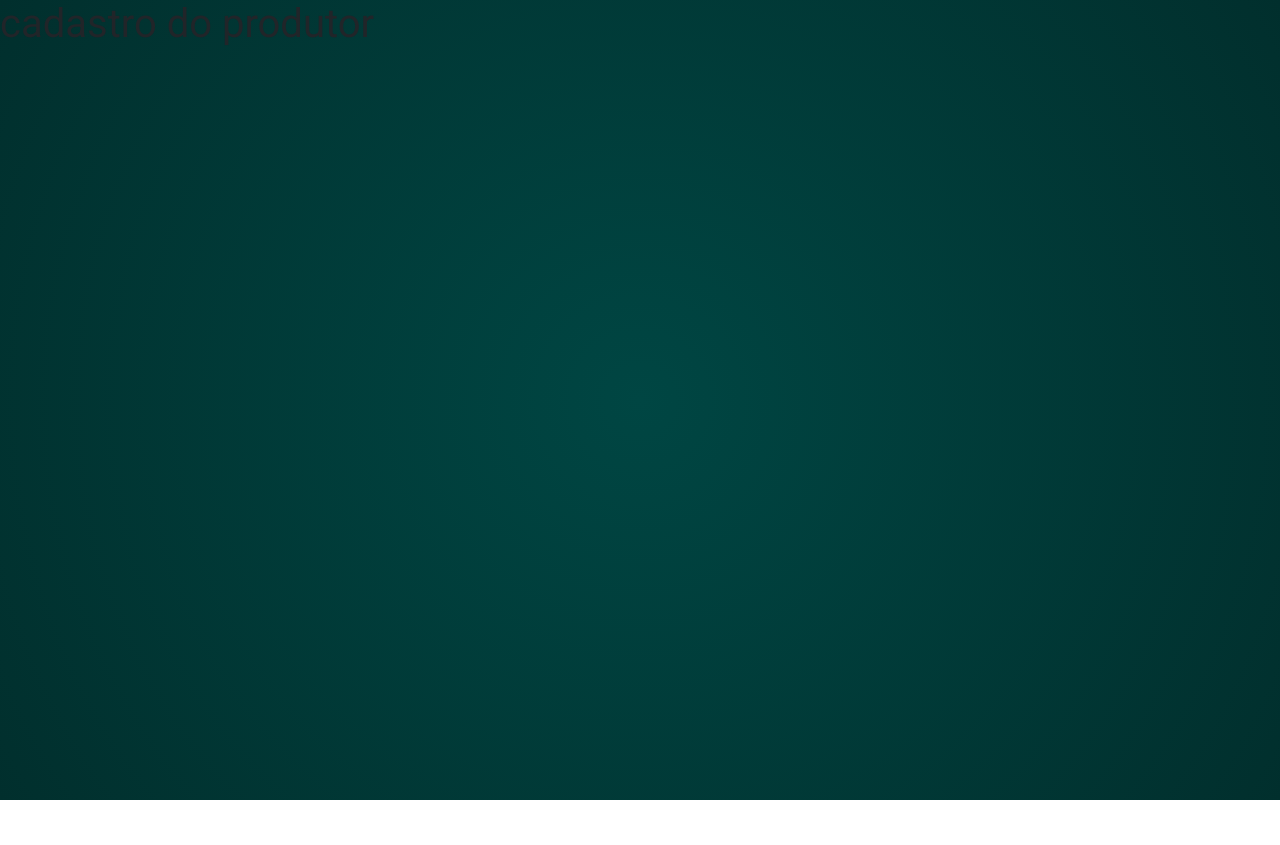
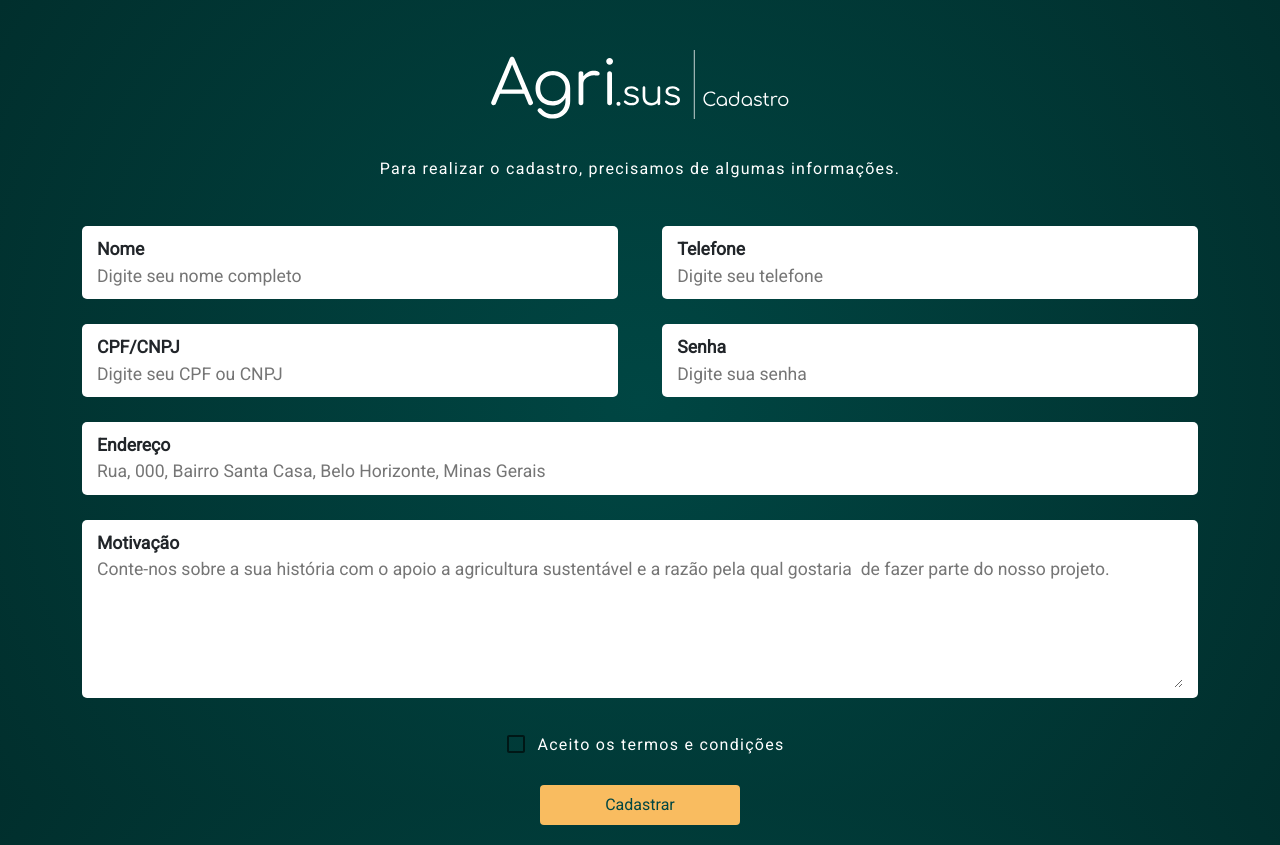
Before and after one commit to jpolivra/agrisus-frontend, a React (Create React App) app in the folder my-app/: page /cadastroProdutor in a window 1280 px wide. Before the commit the page ends 800 px from the top, so only its background shows below. Built offline with nearby package versions, Linux system fonts and the light colour scheme.

Commit message:
feat: finished sign up page

```diff
--- a/my-app/src/Components/Escolha/index.jsx
+++ b/my-app/src/Components/Escolha/index.jsx
@@ -5,8 +5,8 @@ import logo from "../../assets/logo_agrisus_cadastro.svg";
 
 function Escolha() {
   return (
-    <div class="home-nologin">
-      <div class="logo-div">
+    <div className="home-nologin">
+      <div className="logo-div">
         <img src={logo} alt="" />
       </div>
       <div className="escolhaParagrafo">
--- a/my-app/src/Pages/CadastroConsumidor/index.jsx
+++ b/my-app/src/Pages/CadastroConsumidor/index.jsx
@@ -25,20 +25,20 @@ function CadastroConsumidor() {
           </div>
 
           <div className="classInput">
-            <label> E-mail </label>
-            <input placeholder="Digite seu e-mail" type="email"></input>
+            <label> Telefone </label>
+            <input placeholder="Digite seu telefone"></input>
           </div>
         </div>
 
         <div className="linha">
           <div className="classInput">
-            <label> Telefone </label>
-            <input placeholder="Digite seu telefone"></input>
+            <label> CPF/CNPJ </label>
+            <input placeholder="Digite seu CPF ou CNPJ" type="email"></input>
           </div>
 
           <div className="classInput">
-            <label> CPF/CNPJ </label>
-            <input placeholder="Digite seu CPF ou CNPJ" type="email"></input>
+            <label> Senha </label>
+            <input type="password" placeholder="Digite sua senha"></input>
           </div>
         </div>
 
--- a/my-app/src/Pages/CadastroProdutor/cadastro.css
+++ b/my-app/src/Pages/CadastroProdutor/cadastro.css
@@ -0,0 +1,143 @@
+.header {
+  width: 100%;
+  display: flex;
+  flex-direction: row;
+  justify-content: center;
+  align-items: center;
+}
+
+.logo {
+  margin-top: 50px;
+  width: 300px;
+}
+
+.divisoria {
+  width: 1px;
+  height: 80px;
+  padding: 0;
+  margin: 0px 8px;
+  background: white;
+}
+
+.cadastro {
+  font-size: 1.2em;
+  color: white;
+  margin: 0;
+  margin-top: 24px;
+  padding: 0;
+}
+
+.info {
+  display: flex;
+  flex-direction: row;
+  width: 100%;
+  justify-content: center;
+  padding: 0;
+  margin: 40px 0px;
+}
+
+.info h6 {
+  color: white;
+  font-size: 1em;
+  letter-spacing: 0.08em;
+}
+
+.form {
+  width: 100%;
+  margin: 0;
+  padding: 0;
+}
+
+.linha {
+  width: 100%;
+  display: flex;
+  flex-direction: row;
+  justify-content: space-between;
+  margin: 25px 0px;
+}
+
+.classInput {
+  width: 48%;
+  margin: 0px;
+  background: white;
+  border-radius: 5px;
+  padding: 10px 15px;
+  display: flex;
+  flex-direction: column;
+}
+
+label {
+  font-weight: bolder;
+  font-size: 1.1em;
+}
+
+input {
+  border: none;
+  padding: 0;
+  margin: 0;
+  font-size: 1.1em;
+}
+
+textarea {
+  border: none;
+  padding: 0;
+  margin: 0;
+  font-size: 1.1em;
+}
+
+textarea:focus,
+input:focus,
+select:focus {
+  box-shadow: 0 0 0 0;
+  border: 0 none;
+  outline: 0;
+}
+
+.termos {
+  display: flex;
+  flex-direction: row;
+  width: 100%;
+  justify-content: center;
+  align-items: center;
+}
+
+.termos h6 {
+  color: white;
+  font-size: 1em;
+  letter-spacing: 0.08em;
+  margin: 0;
+  padding: 0;
+}
+
+.botao {
+  display: flex;
+  flex-direction: row;
+  width: 100%;
+  justify-content: center;
+  margin-top: 20px;
+  padding-bottom: 20px;
+}
+
+.button-yellow {
+  background: #f9bc60;
+  border: none;
+  border-radius: 4px;
+  width: 200px;
+  height: 40px;
+  color: #004643;
+}
+
+.linha-inline {
+  gap: 25px;
+  flex-direction: column;
+}
+
+@media (max-width: 769px) {
+  .linha {
+    flex-direction: column;
+    gap: 25px;
+  }
+  .classInput {
+    width: 100%;
+  }
+}
--- a/my-app/src/Pages/CadastroProdutor/index.jsx
+++ b/my-app/src/Pages/CadastroProdutor/index.jsx
@@ -1,10 +1,71 @@
 import React from "react";
 import "./cadastro.css";
+import logo from "../../assets/logo_agrisus_cadastro.svg";
+import Checkbox from "@material-ui/core/Checkbox";
+import { Link } from "react-router-dom";
 
 function CadastroProdutor() {
   return (
-    <div>
-      <h1>cadastro do produtor</h1>
+    <div className="container">
+      <div className="header">
+        <Link to="/">
+          <img src={logo} className="logo" />
+        </Link>
+      </div>
+
+      <div className="info">
+        <h6>Para realizar o cadastro, precisamos de algumas informações.</h6>
+      </div>
+
+      <div className="form">
+        <div className="linha">
+          <div className="classInput">
+            <label> Nome </label>
+            <input placeholder="Digite seu nome completo"></input>
+          </div>
+
+          <div className="classInput">
+            <label> Telefone </label>
+            <input placeholder="Digite seu telefone"></input>
+          </div>
+        </div>
+
+        <div className="linha">
+          <div className="classInput">
+            <label> CPF/CNPJ </label>
+            <input placeholder="Digite seu CPF ou CNPJ" type="email"></input>
+          </div>
+
+          <div className="classInput">
+            <label> Senha </label>
+            <input type="password" placeholder="Digite sua senha"></input>
+          </div>
+        </div>
+
+        <div className="linha linha-inline">
+          <div className="classInput" style={{ width: "100%" }}>
+            <label> Endereço </label>
+            <input placeholder="Rua, 000, Bairro Santa Casa, Belo Horizonte, Minas Gerais"></input>
+          </div>
+          <div className="classInput" style={{ width: "100%" }}>
+            <label> Motivação </label>
+            <textarea
+              placeholder="Conte-nos sobre a sua história com o apoio a agricultura sustentável e a razão pela qual gostaria  de fazer parte do nosso projeto."
+              cols="30"
+              rows="5"
+            ></textarea>
+          </div>
+        </div>
+      </div>
+
+      <div className="termos">
+        <Checkbox />
+        <h6>Aceito os termos e condições</h6>
+      </div>
+
+      <div className="botao">
+        <button className="button-yellow">Cadastrar</button>
+      </div>
     </div>
   );
 }
```
